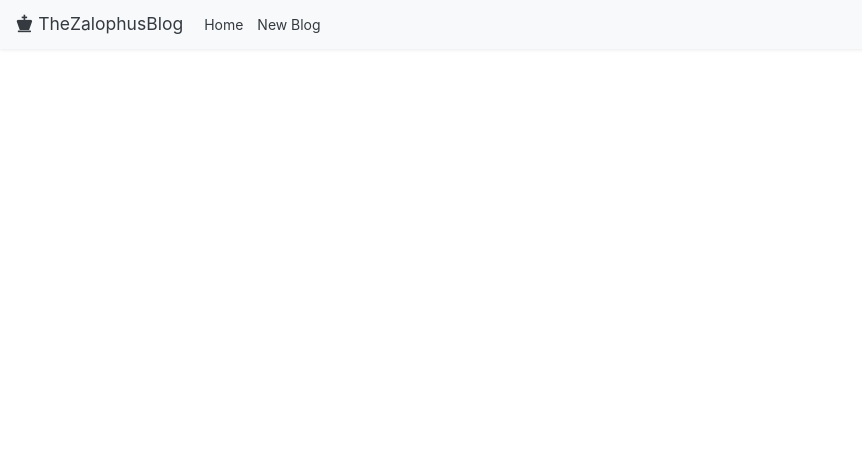
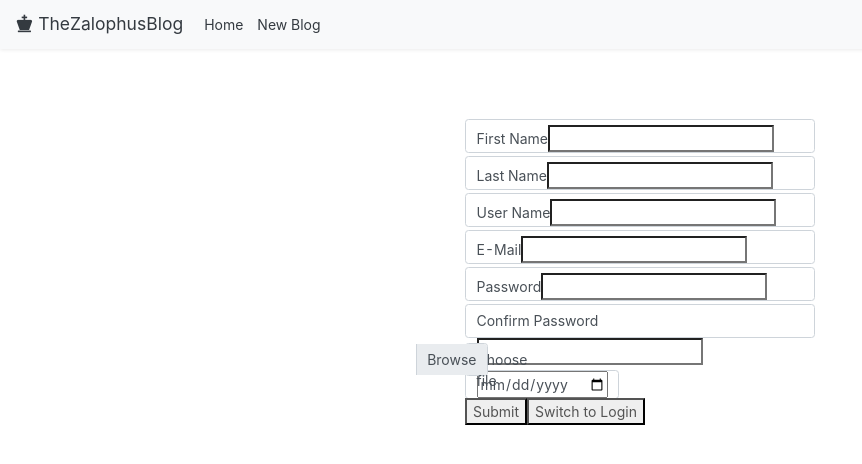
Before and after one commit to thebishaldeb/TheZalophusBlog, a React (Create React App) app in the folder new/client/: page /home in a window 1280 px wide. Shown: the top 464 px of the page, without its empty margins (0-862 px from the left). Built offline with nearby package versions, Linux system fonts and the light colour scheme; no server answers.

Commit message:
login and signup state updated

```diff
--- a/new/client/src/App.js
+++ b/new/client/src/App.js
@@ -43,7 +43,7 @@ class App extends Component {
                 <Route path="/new" render={props=>(
                   this.state.isLoggedin===true ? <CreateBlogForm {...props} /> : (this.state.isLoggedin===false ? <Redirect to="/signup" /> : null)
                 )} />
-                <Route path="/auth/:type" component={ AuthPage } />
+                <Route path="/:type" component={ AuthPage } />
               </Switch>
             </main>
         </React.Fragment>
--- a/new/client/src/components/navbar/navbar.js
+++ b/new/client/src/components/navbar/navbar.js
@@ -12,7 +12,7 @@ const NavbarComponent=(props)=>
         window.location.reload();
       }
     const login=(type)=>{
-        props.history.push(`/auth/${type}`);
+        props.history.push(`/${type}`);
     }
 
     return(
@@ -35,7 +35,7 @@ const NavbarComponent=(props)=>
                         </Nav.Link>
                     </Nav>
                     { props.isLoggedin===false ? <button className="btn btn-sm btn-warning mr-2" onClick={()=>{ login('login') }}>Login</button> : null }
-                    { props.isLoggedin===false ? <button className="btn btn-sm btn-warning" onClick={()=>{ login('signup') }}>Sign Up</button> : null }
+                    { props.isLoggedin===false ? <button className="btn btn-sm btn-warning" onClick={()=>{ login('register') }}>Sign Up</button> : null }
                     { props.isLoggedin===true ? <button className="btn btn-sm btn-warning" onClick={ logout }>Logout</button> : null }
                 </Navbar.Collapse>
             </Navbar>
```
